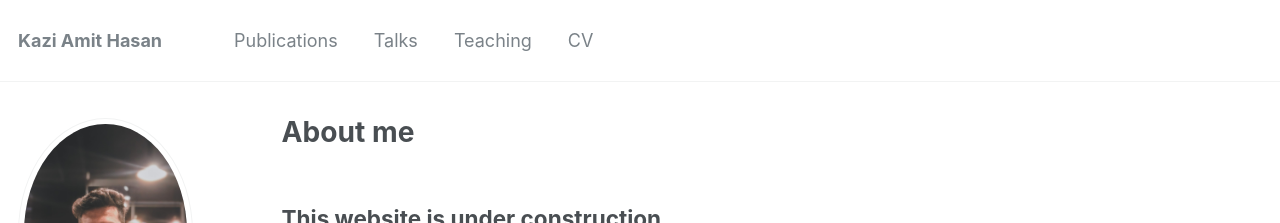
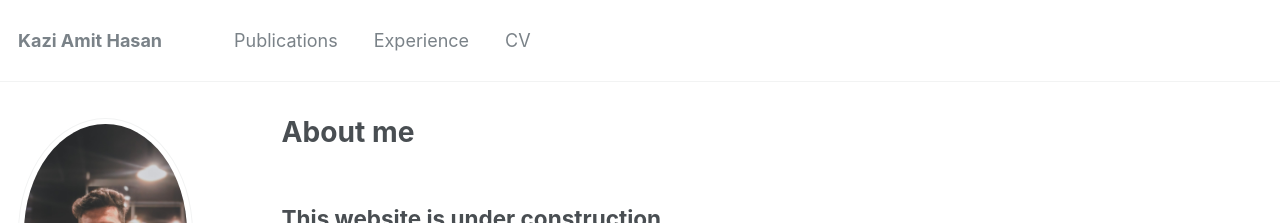
Before and after one commit to KaziAmitHasan/kaziamithasan.github.io, a Jekyll site: the page built from _pages/about.md, in a window 1280 px wide and 900 px high. Shown: the top 223 px of the window. Built offline with Jekyll 4.4.1, drawn with Linux system fonts in a browser that asks for light colours.

Commit message:
info updated

```diff
--- a/_config.yml
+++ b/_config.yml
@@ -309,3 +309,5 @@ compress_html:
   clippings: all
   ignore:
     envs: development
+
+theme: jekyll-theme-cayman
--- a/_data/navigation.yml
+++ b/_data/navigation.yml
@@ -3,12 +3,8 @@ main:
   - title: "Publications"
     url: /publications/
 
-  - title: "Talks"
-    url: /talks/
-
-  - title: "Teaching"
-    url: /teaching/
-
+  - title: "Experience"
+    url: /Experience/
 
   - title: "CV"
     url: /files/CV.pdf
```
